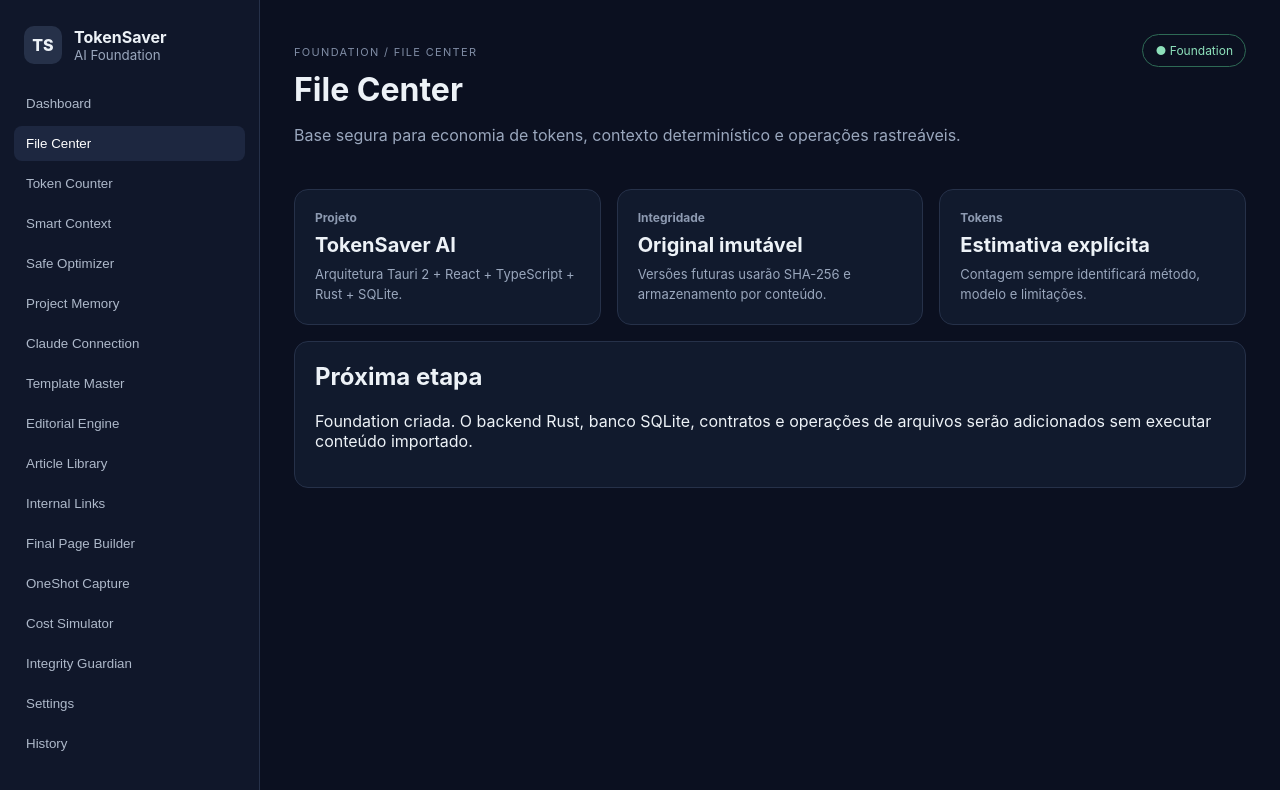
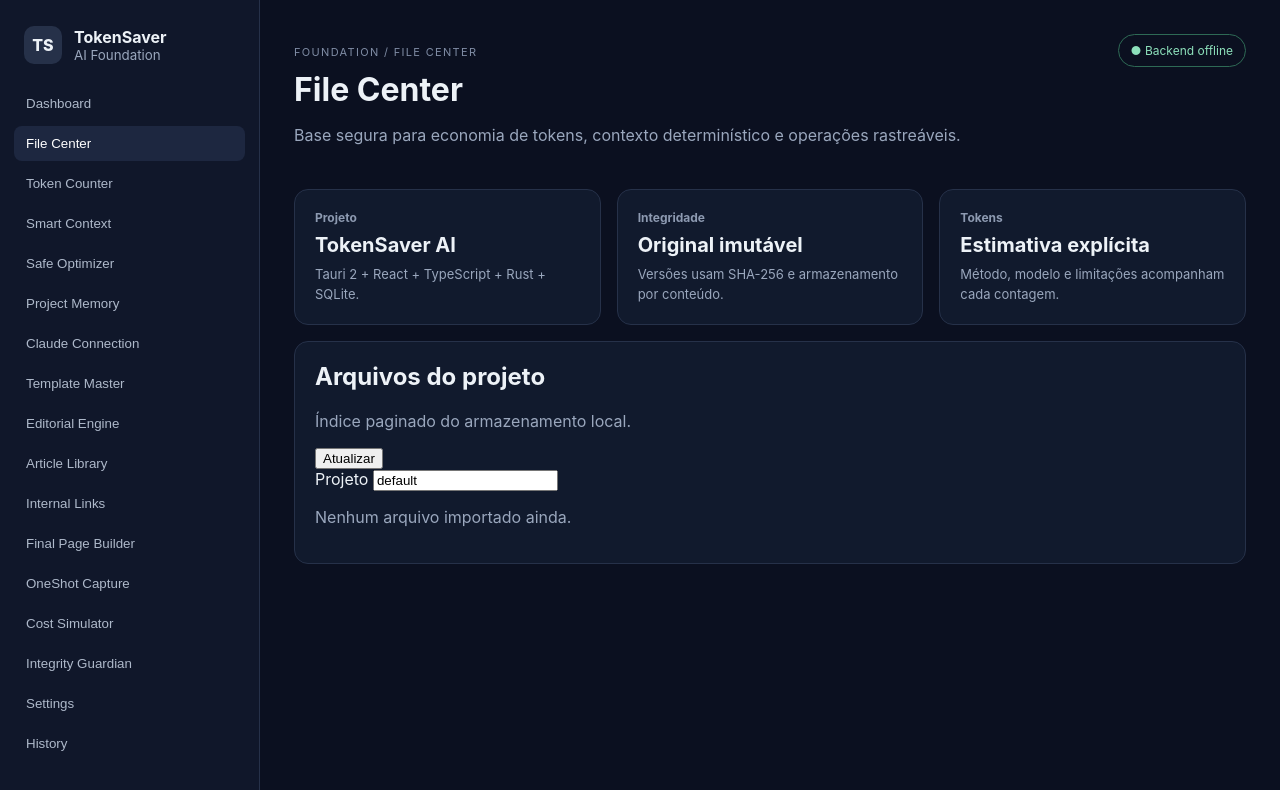
Before and after one commit to vidift-max/tokensaver-ai, a React (Vite) app: page / in a window 1280 px wide. Both pictures are taken after a click on the button "File Center". Shown: the top 790 px of the page. Built offline with nearby package versions, Linux system fonts and the light colour scheme.

Commit message:
feat: connect foundation UI to backend health and file center

```diff
--- a/src/App.tsx
+++ b/src/App.tsx
@@ -1,4 +1,5 @@
-import { useState } from "react";
+import { useEffect, useState } from "react";
+import { api } from "./api";
 
 const modules = [
   "Dashboard","File Center","Token Counter","Smart Context","Safe Optimizer",
@@ -7,8 +8,34 @@ const modules = [
   "Cost Simulator","Integrity Guardian","Settings","History"
 ];
 
+type FileRow = { id:string; logical_path:string; latest_version:number; byte_len:number; sha256:string };
+
 export default function App() {
   const [active, setActive] = useState("Dashboard");
+  const [backend, setBackend] = useState("checking");
+  const [projectId, setProjectId] = useState("default");
+  const [files, setFiles] = useState<FileRow[]>([]);
+  const [loadingFiles, setLoadingFiles] = useState(false);
+  const [error, setError] = useState("");
+
+  useEffect(() => {
+    api.health().then(() => setBackend("online")).catch(() => setBackend("offline"));
+  }, []);
+
+  async function loadFiles() {
+    setLoadingFiles(true);
+    setError("");
+    try {
+      await api.initializeProject(projectId);
+      const page = await api.listProjectFiles(projectId, 0, 50);
+      setFiles(page.items);
+    } catch (e) {
+      setError(e instanceof Error ? e.message : "Não foi possível carregar os arquivos.");
+    } finally {
+      setLoadingFiles(false);
+    }
+  }
+
   return (
     <main className="app-shell">
       <aside className="sidebar">
@@ -16,13 +43,27 @@ export default function App() {
         <nav>{modules.map(m => <button className={active===m ? "active" : ""} onClick={() => setActive(m)} key={m}>{m}</button>)}</nav>
       </aside>
       <section className="content">
-        <header><div><p className="eyebrow">FOUNDATION / {active.toUpperCase()}</p><h1>{active}</h1><p className="muted">Base segura para economia de tokens, contexto determinístico e operações rastreáveis.</p></div><div className="status">● Foundation</div></header>
+        <header>
+          <div><p className="eyebrow">FOUNDATION / {active.toUpperCase()}</p><h1>{active}</h1><p className="muted">Base segura para economia de tokens, contexto determinístico e operações rastreáveis.</p></div>
+          <div className="status">{backend === "online" ? "● Backend online" : backend === "offline" ? "● Backend offline" : "● Verificando"}</div>
+        </header>
+
         <div className="cards">
-          <article><b>Projeto</b><strong>TokenSaver AI</strong><span>Arquitetura Tauri 2 + React + TypeScript + Rust + SQLite.</span></article>
-          <article><b>Integridade</b><strong>Original imutável</strong><span>Versões futuras usarão SHA-256 e armazenamento por conteúdo.</span></article>
-          <article><b>Tokens</b><strong>Estimativa explícita</strong><span>Contagem sempre identificará método, modelo e limitações.</span></article>
+          <article><b>Projeto</b><strong>TokenSaver AI</strong><span>Tauri 2 + React + TypeScript + Rust + SQLite.</span></article>
+          <article><b>Integridade</b><strong>Original imutável</strong><span>Versões usam SHA-256 e armazenamento por conteúdo.</span></article>
+          <article><b>Tokens</b><strong>Estimativa explícita</strong><span>Método, modelo e limitações acompanham cada contagem.</span></article>
         </div>
-        <section className="panel"><h2>Próxima etapa</h2><p>Foundation criada. O backend Rust, banco SQLite, contratos e operações de arquivos serão adicionados sem executar conteúdo importado.</p></section>
+
+        {active === "File Center" ? (
+          <section className="panel">
+            <div className="panel-head"><div><h2>Arquivos do projeto</h2><p className="muted">Índice paginado do armazenamento local.</p></div><button className="primary" onClick={loadFiles} disabled={loadingFiles}>{loadingFiles ? "Carregando..." : "Atualizar"}</button></div>
+            <div className="project-row"><label>Projeto <input value={projectId} onChange={e=>setProjectId(e.target.value)} maxLength={64}/></label></div>
+            {error && <p className="error">{error}</p>}
+            {files.length === 0 ? <p className="muted">Nenhum arquivo importado ainda.</p> : <div className="file-list">{files.map(file => <div className="file-row" key={file.id}><strong>{file.logical_path}</strong><span>v{file.latest_version} · {file.byte_len} bytes · {file.sha256.slice(0,12)}…</span></div>)}</div>}
+          </section>
+        ) : (
+          <section className="panel"><h2>Fundação funcional</h2><p>O backend Rust já expõe saúde, SHA-256, estimativa de tokens, inicialização de projeto, importação e leitura paginada de arquivos. Os módulos avançados serão ativados sobre esses contratos, sem enviar conteúdo para APIs externas nesta fase.</p></section>
+        )}
       </section>
     </main>
   );
```
